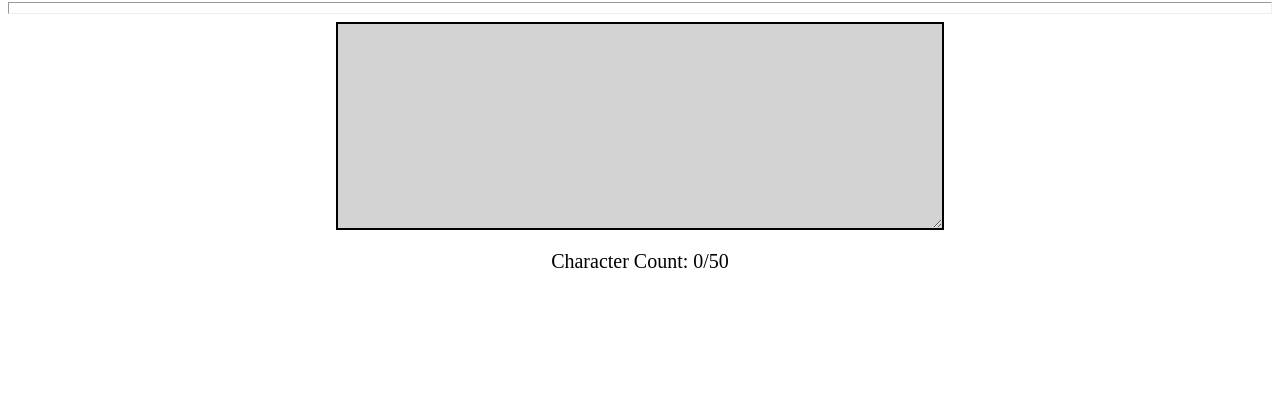
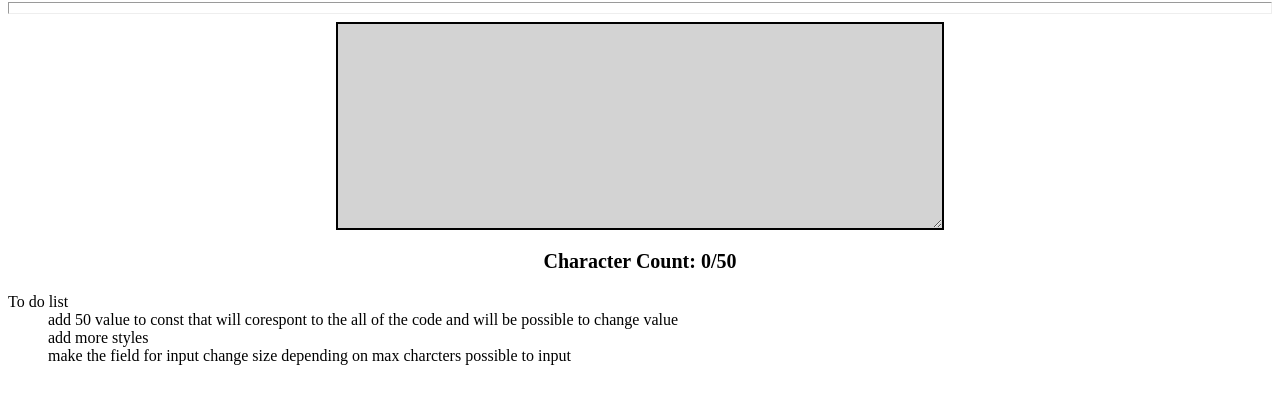
Before and after one commit to Wiktor-Smolenski/js-basics, a plain HTML site: page dom-exercises/exercise-2/index.html in a window 1280 px wide. Shown: the part 98-502 px from the top of the page. Drawn offline with Linux system fonts and the light colour scheme.

Commit message:
few exercises

```diff
--- a/dom-exercises/exercise-2/index.html
+++ b/dom-exercises/exercise-2/index.html
@@ -15,6 +15,12 @@
     <div class="to-center"><textarea id="text-input"></textarea></div>
     <p id="char-count">Character Count: 0/50</p>
     <script src="script.js"></script>
+    <dl>
+        <dt>To do list</dt>
+        <dd>add 50 value to const that will corespont to the all of the code and will be possible to change value</dd>
+        <dd>add more styles</dd>
+        <dd>make the field for input change size depending on max charcters possible to input</dd>
+    </dl>
 </body>
 
 </html>
--- a/dom-exercises/exercise-2/styles.css
+++ b/dom-exercises/exercise-2/styles.css
@@ -1,5 +1,6 @@
 .over-limit {
   color: red;
+  font-weight: bold;
 }
 
 #text-input {
@@ -22,6 +23,7 @@ span {
 
 h1 {
   text-align: center;
+  font-weight: bold;
 }
 
 .to-center {
@@ -33,4 +35,5 @@ h1 {
   display: flex;
   justify-content: center;
   font-size: 20px;
+  font-weight: bold;
 }
```
